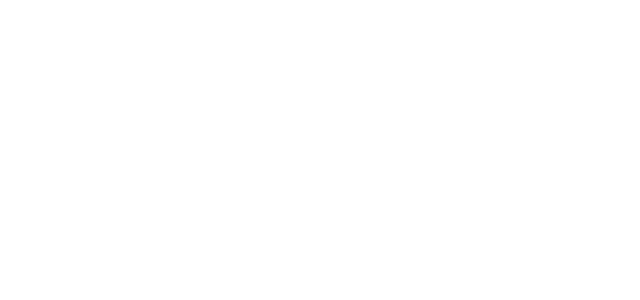
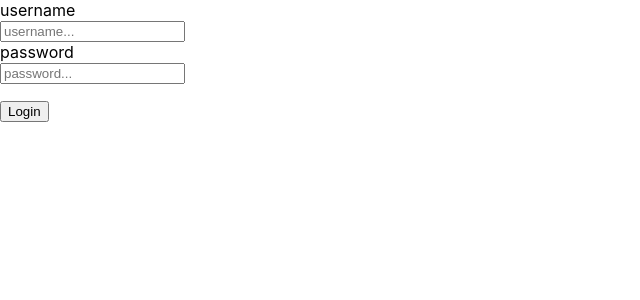
Before and after one commit to LikeLionHGU/makeup, a React (Create React App) app: page /login in a window 1280 px wide. Shown: the top 300 px of the page, without its empty margins (0-640 px from the left). Built offline with nearby package versions, Linux system fonts and the light colour scheme.

Commit message:
[feat] : 로그인 기능 구현

```diff
--- a/src/App.js
+++ b/src/App.js
@@ -2,13 +2,10 @@ import { BrowserRouter, Route, Routes } from "react-router-dom";
 // import "./App.css";
 import Main from "./Main";
 
-import Login from "./header/login/Login";
-
 import BoardWrite from "./write/BoardWrite";
 import BoardList from "./board/BoardList";
-
+import LogIn from "./account/LogIn";
 import SignUp from "./account/SignUp";
-
 
 function App() {
   return (
@@ -17,7 +14,7 @@ function App() {
         <Routes>
           <Route path="/" element={<Main />}></Route>
           <Route path="/signup" element={<SignUp />}></Route>
-          <Route path="/login" element={<Login />}></Route>
+          <Route path="/login" element={<LogIn />}></Route>
           <Route path="/board" element={<BoardList />} />
           <Route path="/write" element={<BoardWrite />} />
         </Routes>
--- /dev/null
+++ b/src/account/LogIn.js
@@ -0,0 +1,72 @@
+// import "./Login.css";
+import { useNavigate } from "react-router-dom";
+import axios from "axios";
+import { useState } from "react";
+
+const Login = () => {
+  const navigate = useNavigate();
+
+  const [username, setUsername] = useState("");
+  const [password, setPassword] = useState("");
+
+  const [message, setMessage] = useState("");
+
+  const loginaxios = (e) => {
+    e.preventDefault();
+    // 창이 새로고침되는 것을 막는다.
+
+    axios
+      .post("/login", {
+        username: username,
+        password: password,
+      })
+      .then((response) => {
+        localStorage.setItem("Token", response.headers.authorization);
+        console.log(response);
+        if ((response.status = 200)) {
+          return navigate("/posts");
+        }
+      })
+      .catch((err) => {
+        setMessage(err.response.data.message);
+        console.log(err);
+      });
+  };
+
+  return (
+    <div>
+      <div className="Login">
+        <div className="inputemail">
+          <label>username</label>
+          <br />
+          <input
+            type="text"
+            onChange={(e) => {
+              setUsername(e.target.value);
+            }}
+            className={!message ? "inputLogin" : "err_password"}
+            placeholder="username..."
+          />
+        </div>
+        <div className="inputpassword">
+          <label>password</label>
+          <br />
+          <input
+            type="password"
+            onChange={(e) => {
+              setPassword(e.target.value);
+            }}
+            className={!message ? "inputLogin" : "err_password"}
+            placeholder="password..."
+          />
+          <p className="err">{message}</p>
+        </div>
+        <button className="buttonlogin" onClick={loginaxios}>
+          Login
+        </button>
+      </div>
+    </div>
+  );
+};
+
+export default Login;
--- a/src/account/SignUp.js
+++ b/src/account/SignUp.js
@@ -11,6 +11,7 @@ const SignUp = () => {
   const [passwordinput, setPasswordinput] = useState("");
   const [genderinput, setGenderinput] = useState("");
   const [birthdateinput, setBirthdateinput] = useState("");
+
   const [message, setMessage] = useState("");
 
   const registeraxios = () => {
```
